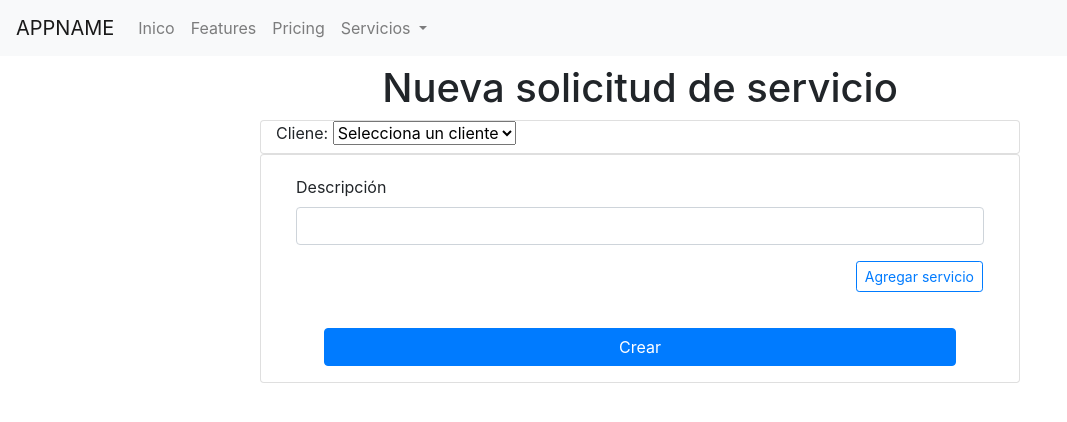
After one commit to Choco1125/HADL, a PHP site: the page made by views/admin/servicios/solicitud/crear.php in a window 1280 px wide. The commit adds this page. Shown: the top 422 px of the page, without its empty margins (0-1067 px from the left). Run offline with PHP 8.4, Linux system fonts and the light colour scheme; the template is opened without the code that fills it, so the values that code supplies are empty; the visitor is signed in with stand-in values (Sample User, id 1); some libraries are stand-ins or nearby versions.

Commit message:
Servicios en un 70%

```diff
--- a/views/admin/servicios/solicitud.php
+++ b/views/admin/servicios/solicitud.php
@@ -6,6 +6,9 @@
     <div class="row justify-content-center mt-2">
         <h1>Solicitudes de servicio</h1>
     </div>
+    <div class="row mt-1 mb-2 justify-content-end">
+        <a href="<?echo URL?>/servicios/nueva_solicitud" class="btn btn-outline-primary btn-sm">Crear solicitud</a>
+    </div>
 </div>
 
 
--- /dev/null
+++ b/views/admin/servicios/solicitud/crear.php
@@ -0,0 +1,52 @@
+<?php
+    require 'views/layout/head.php';
+    require 'views/layout/'.$_SESSION['rol'].'_menu.php';
+?>
+<div class="container">
+    <div class="row justify-content-center mt-2">
+        <h1>Nueva solicitud de servicio</h1>
+    </div>
+    <div class="row justify-content-center">
+        <div class="card col-md-8 rounded">
+            <div class="form-row">
+                <div class="col">
+                    <label for="usuario">Cliene:</label>
+                    <select name="usuario" id="usuario">
+                        <option value="">Selecciona un cliente</option>
+                        <?php
+                            if(isset($this->clientes)){
+                                foreach($this->clientes as $cliente){
+
+                                }
+                            }
+                        ?>
+                    </select>
+                </div>
+            </div>
+        </div>
+    </div>
+    <div class="row justify-content-center">
+        <div class="card col-md-8">
+            <div class="card-body" id="card-body">
+                <div class="form-group" id="descripcion_gruop">
+                    <label for="descripcion">Descripción</label>
+                    <input type="text" name="descipcion" id="descripcion" class="form-control">
+                    <span class="text-danger"></span>
+                </div>
+                <div class="row justify-content-end mb-3">
+                    <button class="btn btn-outline-primary btn-sm mr-3" id="btn-servicio">Agregar servicio</button>
+                </div>
+
+            </div>
+            <div class="row justify-content-center">
+                <button class="btn btn-primary mb-3 col-10" id="btn-guardar">Crear</button>
+            </div>
+        </div>
+    </div>
+</div>
+
+
+
+<?php
+    require 'views/layout/foot.php';
+?>
```
Also changed, not shown: Controllers/Servicios.controller.php (+37 -2 lines), public/js/servicios/solicitud/crear.js (added, +85 -0 lines).
